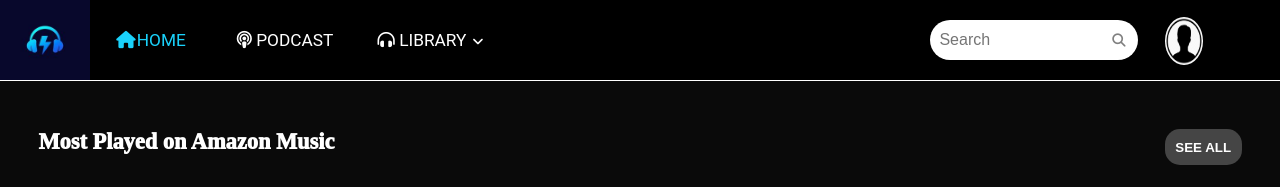
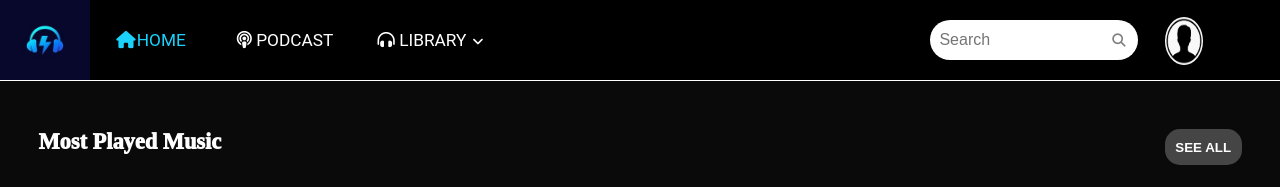
Before and after one commit to chaitanya-sheth/Music-Bees, a plain HTML site: page podcast.html in a window 1280 px wide. Shown: the top 187 px of the page. Drawn offline with Linux system fonts and the light colour scheme.

Commit message:
Update podcast.html

```diff
--- a/podcast.html
+++ b/podcast.html
@@ -65,7 +65,7 @@
         <div class="mostPlayedPodcast">
             <div class="heading">
                 <div class="leftSideText">
-                    <p>Most Played on Amazon Music</p>
+                    <p>Most Played Music</p>
                 </div>
                 <button class="seeMoreButton">SEE ALL</button>
             </div>
```
